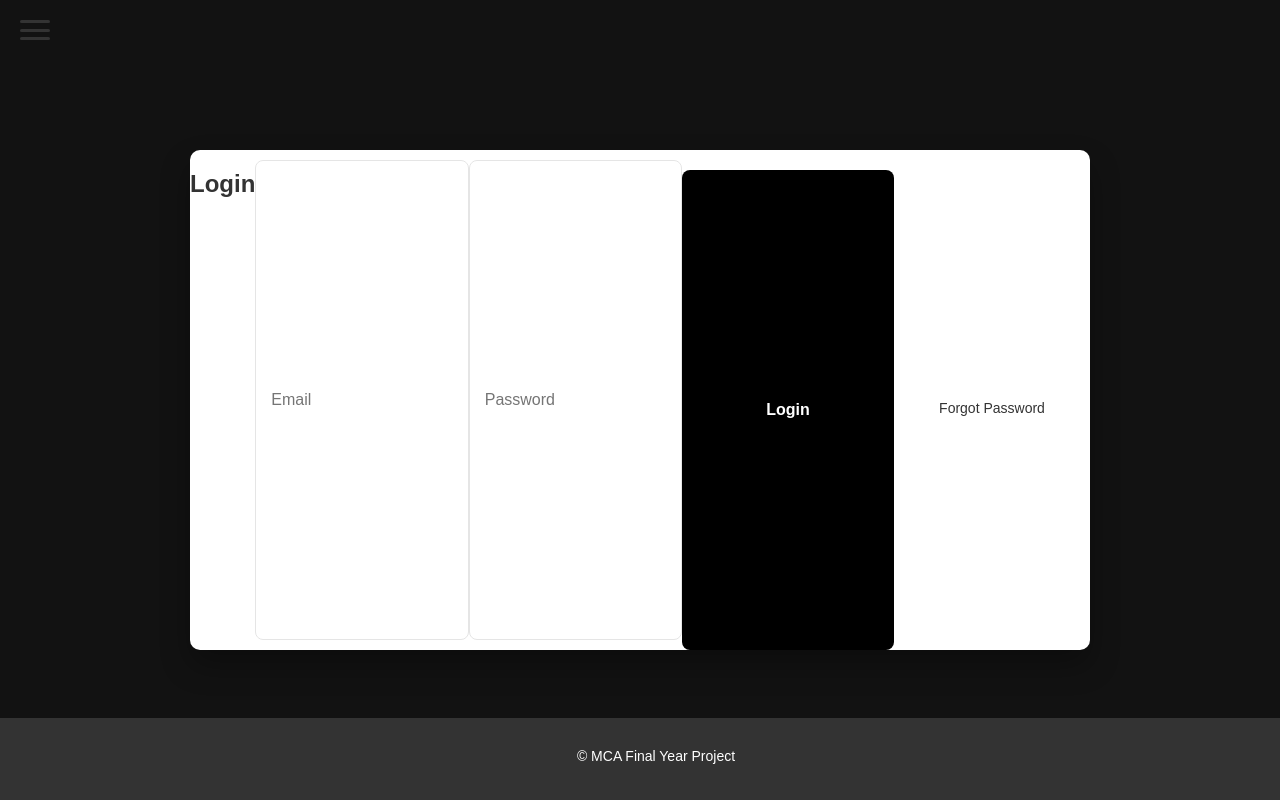
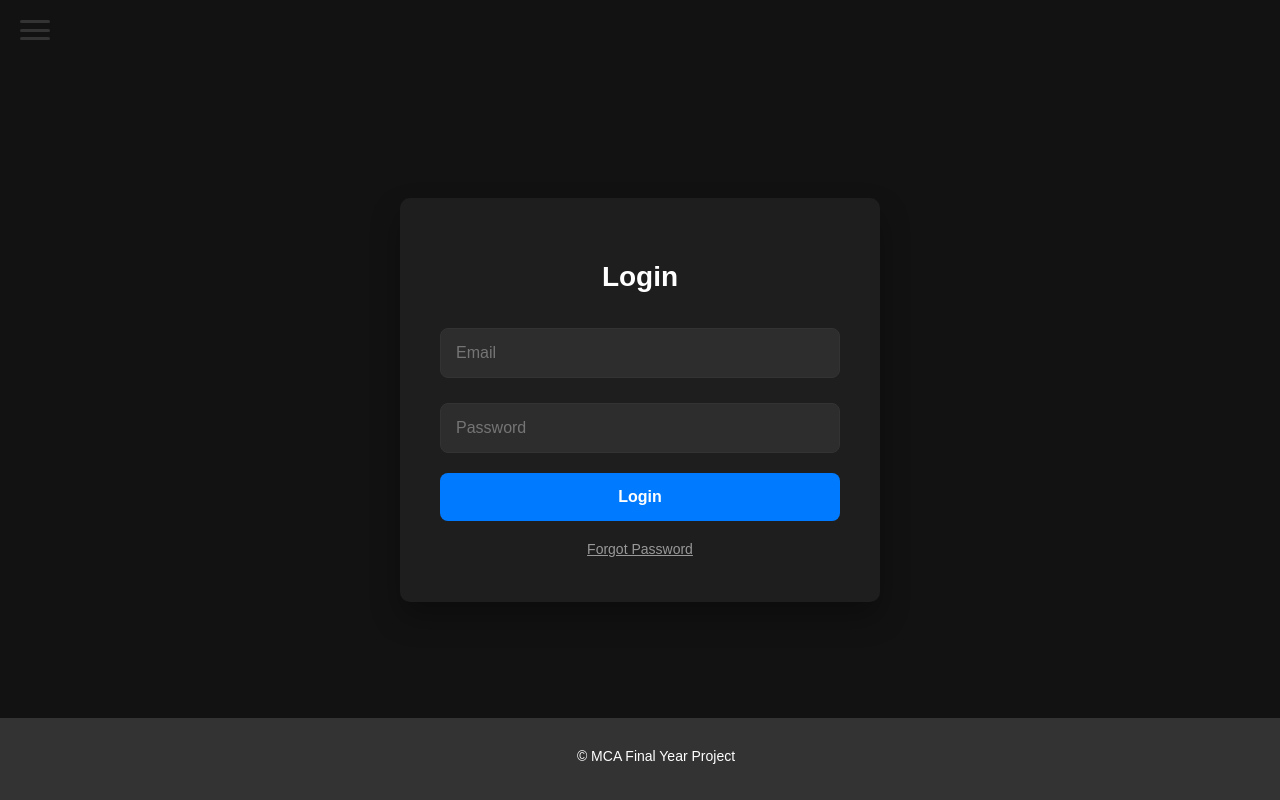
Before and after one commit to ninjacoderprogrammer/my-project, a React (Create React App) app: page /login in a window 1280 px wide. Built offline with nearby package versions, Linux system fonts and the light colour scheme.

Commit message:
login-css-update

```diff
--- a/src/component/Login/LoginCss.css
+++ b/src/component/Login/LoginCss.css
@@ -7,15 +7,15 @@
     background-color: #121212;
 }
 
-/* Split layout container */
+/* Login box */
 .login-box {
-    display: flex;
-    width: 900px;
-    height: 500px;
-    background: #fff;
+    width: 400px;
+    padding: 40px;
+    background: #1e1e1e;
     border-radius: 10px;
-    overflow: hidden;
     box-shadow: 0 15px 30px rgba(0, 0, 0, 0.3);
+    text-align: center;
+    color: white;
     transition: transform 0.3s ease;
     animation: fadeIn 0.8s ease forwards;
 }
@@ -24,113 +24,67 @@
     transform: translateY(-5px);
 }
 
-/* Left Side - Welcome Section */
-.login-left {
-    flex: 1;
-    background: black;
-    color: white;
-    display: flex;
-    flex-direction: column;
-    justify-content: center;
-    align-items: center;
-    padding: 30px;
+.login-box h2 {
+    font-size: 28px;
+    margin-bottom: 30px;
+    font-weight: 600;
 }
 
-.login-left h2 {
-    font-size: 28px;
-    margin-bottom: 20px;
-    font-weight: 700;
-}
-
-.login-left p {
-    font-size: 16px;
-    text-align: center;
-    line-height: 1.6;
-}
-
-/* Right Side - Login Form */
-.login-right {
-    flex: 1;
-    padding: 40px;
-    display: flex;
-    flex-direction: column;
-    justify-content: center;
-}
-
-.login-right h2 {
-    font-size: 28px;
-    margin-bottom: 30px;
-    color: #2c3e50;
-    font-weight: 700;
-}
-
+/* Input fields */
 .input-field {
     width: 100%;
     padding: 15px;
-    margin: 10px 0;
-    border: 1px solid #e5e5e5;
+    margin-bottom: 20px;
+    border: 1px solid #333;
+    background-color: #2d2d2d;
     border-radius: 8px;
     font-size: 16px;
     transition: all 0.3s ease;
+    color: white;
     box-sizing: border-box;
 }
 
 .input-field:focus {
     outline: none;
-    border-color: black;
-    box-shadow: 0 0 0 2px rgba(0, 0, 0, 0.1);
+    border-color: #007BFF;
+    box-shadow: 0 0 0 2px rgba(0, 123, 255, 0.1);
 }
 
+/* Login button */
 .login-button {
     width: 100%;
     padding: 15px;
-    background: black;
+    background-color: #007BFF;
     color: white;
     border: none;
+    border-radius: 8px;
+    cursor: pointer;
     font-size: 16px;
     font-weight: 600;
-    cursor: pointer;
-    border-radius: 8px;
-    margin-top: 20px;
     transition: all 0.3s ease;
+    margin-bottom: 15px;
 }
 
 .login-button:hover {
-    background: #333;
-    transform: translateY(-2px);
-    box-shadow: 0 5px 15px rgba(0, 0, 0, 0.2);
+    background-color: #0056b3;
+    transform: translateY(-3px);
+    box-shadow: 0 5px 15px rgba(0, 123, 255, 0.4);
 }
 
+/* Forgot password button */
 .forgot-button {
-    background: none;
+    background: transparent;
     border: none;
-    color: #333;
+    color: #999;
     cursor: pointer;
     font-size: 14px;
-    margin-top: 15px;
     transition: color 0.3s ease;
+    text-decoration: underline;
     padding: 5px;
 }
 
 .forgot-button:hover {
-    color: black;
-    text-decoration: underline;
-}
-
-/* Optional - social login buttons */
-.social-button {
-    background: white;
-    border: 1px solid #e5e5e5;
-    padding: 10px 20px;
-    cursor: pointer;
-    border-radius: 5px;
-    transition: all 0.3s ease;
-    margin: 5px;
-}
-
-.social-button:hover {
-    background: #f8f8f8;
-    transform: translateY(-2px);
+    color: #007BFF;
 }
 
 /* Animation */
@@ -140,14 +94,9 @@
 }
 
 /* Responsive adjustments */
-@media (max-width: 768px) {
+@media (max-width: 480px) {
     .login-box {
-        flex-direction: column;
         width: 90%;
-        height: auto;
-    }
-
-    .login-left, .login-right {
-        padding: 30px;
+        padding: 30px 20px;
     }
 }
```
